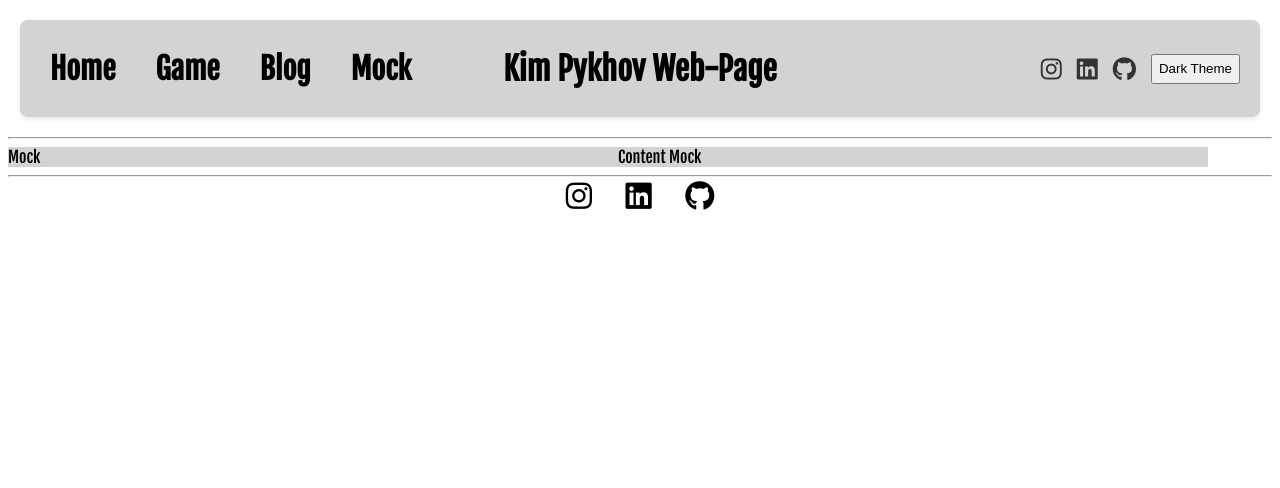
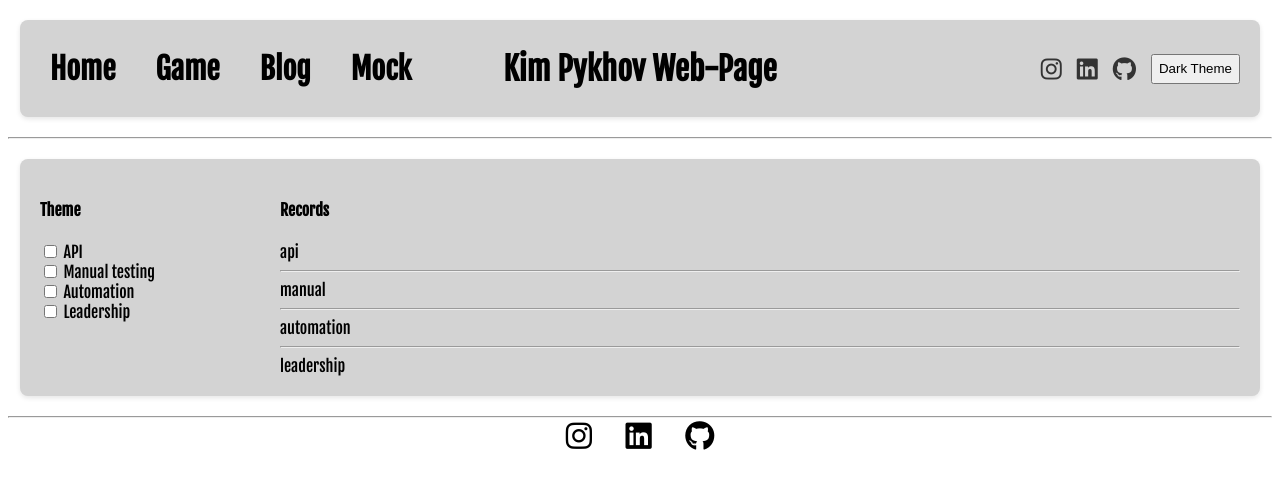
Before and after one commit to kimpykhov/kipy_qa, a website: page src/pages/blog.html in a window 1280 px wide. Drawn offline with Linux system fonts and the light colour scheme.

Commit message:
added HTML structure for a blog page

```diff
--- a/public/css/blog.css
+++ b/public/css/blog.css
@@ -1,18 +1,13 @@
 .blog {
     display: flex;
     flex-direction: row;
-    align-items: center; /* Прижмем к началу для вертикального выравнивания */
-    gap: 20px; /* Добавляет отступ между блоками */
-    max-width: 1200px;
-    background-color: #d3d3d3;
+    height: 100%;
 }
 
 .blog-list {
-    display: flex;
-    flex: 2;
+    flex: 0 0 20%;
 }
 
 .blog-content {
-    display: flex;
-    flex: 2;
+    flex: 0 0 80%;
 }
--- a/src/pages/blog.html
+++ b/src/pages/blog.html
@@ -39,12 +39,40 @@
 
     <hr>
 
-    <div class="blog" id="blog">
-        <div class="blog-list">
-            Mock
-        </div>
-        <div class="blog-content">
-            Content Mock
+    <div class="section-block" id="blog">
+        <div class="blog">
+            <div class="blog-list">
+                <h4>Theme</h4>
+                <div class="filtering">
+                    <div>
+                        <input type="checkbox" id="api" name="api">
+                        <label for="api">API</label>
+                    </div>
+                    <div>
+                        <input type="checkbox" id="manual" name="manual">
+                        <label for="manual">Manual testing</label>
+                    </div>
+                    <div>
+                        <input type="checkbox" id="automation" name="automation">
+                        <label for="automation">Automation</label>
+                    </div>
+                    <div>
+                        <input type="checkbox" id="leadership" name="leadership">
+                        <label for="leadership">Leadership</label>
+                    </div>
+                </div>
+            </div>
+
+            <div class="blog-content">
+                <h4>Records</h4>
+                <div class="content" id="api">api</div>
+                <hr>
+                <div class="content" id="manual">manual</div>
+                <hr>
+                <div class="content" id="automation">automation</div>
+                <hr>
+                <div class="content" id="leadership">leadership</div>
+            </div>
         </div>
     </div>
 
```
